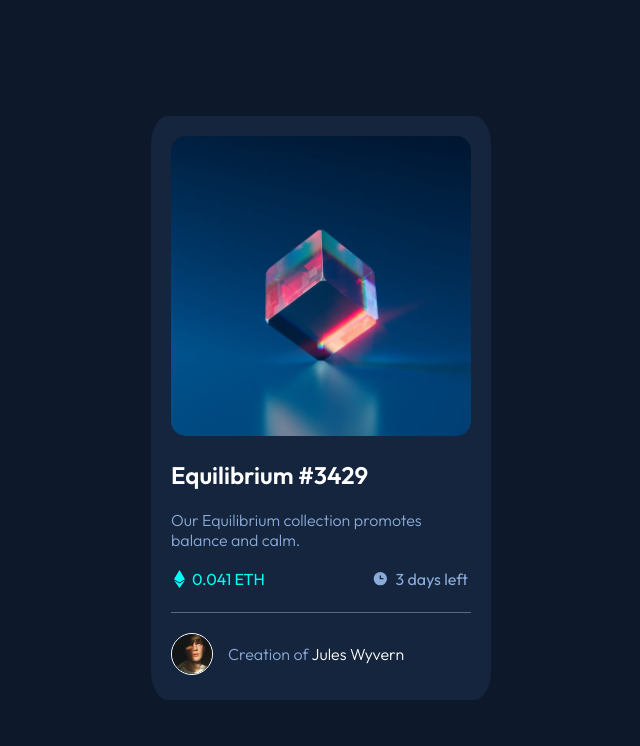
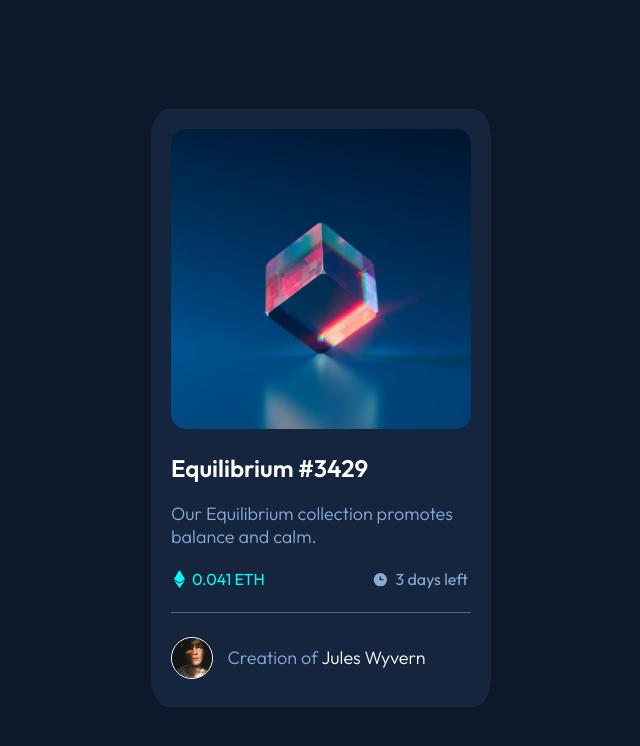
Before and after one commit to nzcastilan/Challenge2-NFT-Card, a plain HTML site: page index.html in a window 1280 px wide. Shown: the whole page, without its empty margins (319-959 px from the left). Drawn offline with Linux system fonts and the light colour scheme.

Commit message:
refactor code

```diff
--- a/css/styles.css
+++ b/css/styles.css
@@ -16,6 +16,7 @@ h3 {
   font-weight: 600;
 }
 p {
+  font-size: 1.125rem;
   font-weight: 300;
   color: hsl(215, 51%, 70%);
 }
@@ -24,8 +25,8 @@ main {
   margin: auto;
   background-color: hsl(216, 50%, 16%);
   border-radius: 5%;
-  width: 300px;
-  padding: 20px;
+  width: 18.75rem;
+  padding: 1.25rem;
 }
 
 hr {
@@ -46,8 +47,8 @@ hr {
   border-color: hsl(0, 0%, 100%);
   border-radius: 100%;
   float: left;
-  width: 40px;
-  margin-right: 15px;
+  width: 2.5rem;
+  margin-right: 0.9rem;
 }
 
 #footer-card {
```
